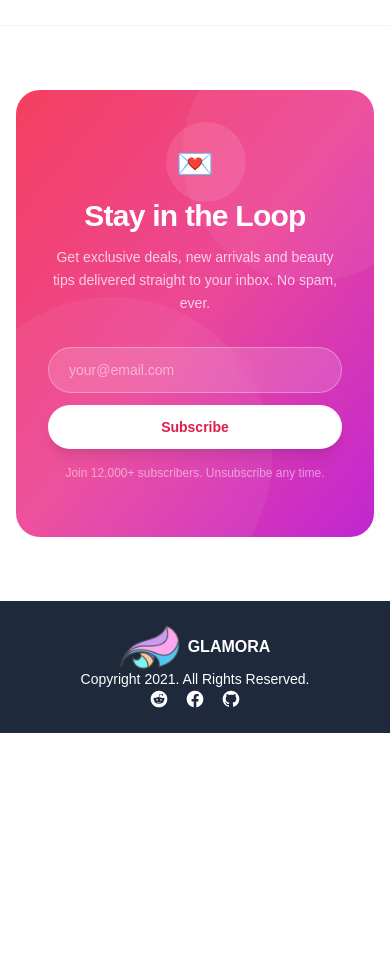
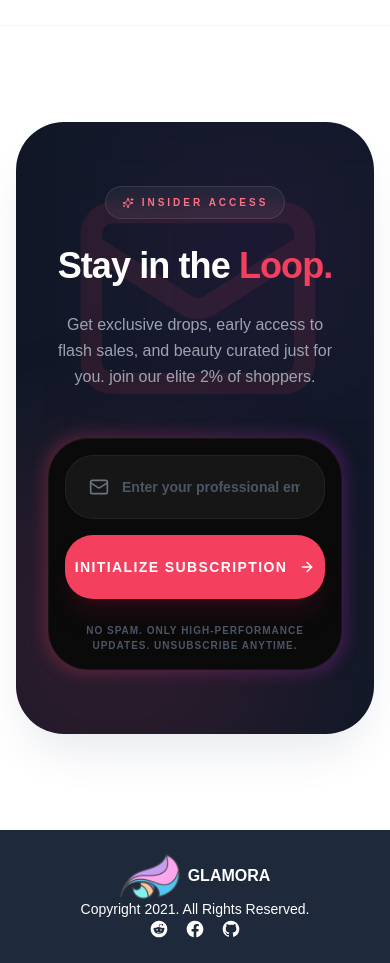
Before and after one commit to Rime-Islam/glamora-frontent, a Next.js app: page / in a window 390 px wide. Shown: the part 8460-9423 px from the top of the page. Before the commit the page ends 9193 px from the top, so only its background shows below. Built offline with nearby package versions, Linux system fonts and the light colour scheme; no server answers.

Commit message:
last update

```diff
--- a/package.json
+++ b/package.json
@@ -35,6 +35,7 @@
     "react-icons": "^5.4.0",
     "react-redux": "^9.2.0",
     "react-responsive": "^10.0.0",
+    "sharp": "^0.34.5",
     "sonner": "^1.7.1",
     "swiper": "^11.1.15",
     "tailwind-merge": "^2.5.5",
--- a/src/app/(dashboard)/admin/manage-category/AddCategory.tsx
+++ b/src/app/(dashboard)/admin/manage-category/AddCategory.tsx
@@ -104,7 +104,7 @@ const AddCategory = ({ categories }: { categories: ICategory[] }) => {
                                     <Layers className="w-40 h-40" />
                                 </div>
 
-                                <div className="relative z-10 flex flex-col h-full">
+                                <div className="relative flex flex-col h-full">
                                     <div className="flex items-center justify-between mb-6">
                                         <div className="w-12 h-12 rounded-2xl bg-gray-50 text-gray-400 flex items-center justify-center group-hover:bg-rose-50 group-hover:text-rose-500 transition-all">
                                             <Layers className="w-6 h-6" />
--- a/src/app/(dashboard)/vendor/review-rating/Reply.tsx
+++ b/src/app/(dashboard)/vendor/review-rating/Reply.tsx
@@ -44,7 +44,7 @@ const Reply = ({ id }: { id: string }) => {
                  <CInput
                     name="vendorReply"
                     label="Internal Response Message"
-                    placeholder="e.g. Thank you for your feedback! We're thrilled you enjoyed the product..."
+                    placeHolder="e.g. Thank you for your feedback! We're thrilled you enjoyed the product..."
                  />
                  <p className="mt-3 text-[10px] text-gray-400 font-bold uppercase tracking-widest leading-relaxed">
                     Personalized replies significantly increase customer retention and shop trust.
--- a/src/components/design/News.tsx
+++ b/src/components/design/News.tsx
@@ -2,6 +2,8 @@
 
 import { toast } from "sonner";
 import { useState } from "react";
+import { motion } from "framer-motion";
+import { Send, Mail, Sparkles, ArrowRight } from "lucide-react";
 
 const News = () => {
   const [email, setEmail] = useState("");
@@ -10,38 +12,75 @@ const News = () => {
   const handleNewsEmail = (e: React.FormEvent<HTMLFormElement>) => {
     e.preventDefault();
     setTimeout(() => {
-      toast.success("You've successfully subscribed to our newsletter! 🎉");
+      toast.success("Welcome to the inner circle! ✨");
       setSubscribed(true);
       setEmail("");
     }, 800);
   };
 
   return (
-    <section className="bg-white py-16">
+    <section className="bg-white py-24 relative overflow-hidden">
       <div className="max-w-7xl mx-auto px-4 xl:px-0">
-        <div className="relative overflow-hidden rounded-3xl bg-gradient-to-br from-rose-500 via-pink-500 to-fuchsia-600 px-8 py-14 md:px-16 text-white">
-          {/* Decorative circles */}
-          <div className="absolute -top-16 -right-16 w-64 h-64 rounded-full bg-white/5" />
-          <div className="absolute -bottom-20 -left-16 w-80 h-80 rounded-full bg-white/5" />
-          <div className="absolute top-8 right-32 w-20 h-20 rounded-full bg-white/10" />
+        <motion.div
+          initial={{ opacity: 0, y: 20 }}
+          whileInView={{ opacity: 1, y: 0 }}
+          viewport={{ once: true }}
+          transition={{ duration: 0.8 }}
+          className="relative overflow-hidden rounded-[3rem] md:rounded-[4rem] bg-gray-900 px-8 py-16 md:px-20 md:py-24 text-white shadow-2xl shadow-gray-200"
+        >
+          {/* Decorative background elements */}
+          <div className="absolute top-0 right-0 p-12 opacity-10 group-hover:rotate-12 transition-transform duration-1000">
+            <Mail className="w-64 h-64 text-rose-500" />
+          </div>
+          <div className="absolute -bottom-24 -left-24 w-96 h-96 rounded-full bg-rose-500/10 blur-3xl" />
+          <div className="absolute top-0 right-0 w-64 h-64 bg-fuchsia-500/5 blur-3xl" />
 
-          <div className="relative z-10 max-w-xl mx-auto text-center">
-            <span className="inline-block text-3xl mb-4">💌</span>
-            <h2 className="text-3xl md:text-4xl font-extrabold mb-3 tracking-tight">
-              Stay in the Loop
+          <div className="relative z-10 flex flex-col lg:flex-row items-center justify-between gap-12 lg:gap-20">
+            {/* Content Side */}
+            <div className="text-center lg:text-left max-w-xl">
+              <motion.div
+                initial={{ opacity: 0, scale: 0.8 }}
+                whileInView={{ opacity: 1, scale: 1 }}
+                viewport={{ once: true }}
+                className="inline-flex items-center gap-2 bg-white/5 backdrop-blur border border-white/10 text-rose-400 text-[10px] font-black uppercase tracking-[0.3em] rounded-full px-4 py-2 mb-6"
+              >
+                <Sparkles className="w-3 h-3" />
+                Insider Access
+              </motion.div>
+
+              <h2 className="text-4xl md:text-5xl font-black mb-6 tracking-tight leading-tight">
+                Stay in the <span className="text-rose-500">Loop.</span>
               </h2>
-            <p className="text-white/75 text-sm md:text-base leading-relaxed mb-8">
-              Get exclusive deals, new arrivals and beauty tips delivered straight to your inbox. No spam, ever.
+              <p className="text-gray-400 text-base md:text-lg leading-relaxed mb-0 font-medium">
+                Get exclusive drops, early access to flash sales, and beauty curated just for you. join our elite 2% of shoppers.
               </p>
+            </div>
 
+            {/* Form Side */}
+            <div className="w-full max-w-md">
               {subscribed ? (
-              <div className="flex items-center justify-center gap-3 bg-white/20 backdrop-blur rounded-full py-4 px-6 text-white font-semibold">
-                <span className="text-xl">✅</span>
-                You&apos;re subscribed! Welcome to the Glamora family.
+                <motion.div
+                  initial={{ opacity: 0, scale: 0.9 }}
+                  animate={{ opacity: 1, scale: 1 }}
+                  className="bg-emerald-500/10 border border-emerald-500/20 backdrop-blur-xl rounded-[2.5rem] p-8 text-center"
+                >
+                  <div className="w-16 h-16 bg-emerald-500 text-white rounded-2xl flex items-center justify-center mx-auto mb-4 shadow-lg shadow-emerald-200/50">
+                    <Sparkles className="w-8 h-8" />
                   </div>
+                  <h3 className="text-xl font-black text-white mb-2">Registry Confirmed</h3>
+                  <p className="text-emerald-200/70 text-sm font-medium">
+                    You're now synchronized with Glamora's exclusive updates.
+                  </p>
+                </motion.div>
               ) : (
-              <form onSubmit={handleNewsEmail} className="flex flex-col sm:flex-row gap-3 max-w-md mx-auto">
-                <label htmlFor="email-address" className="sr-only">Email address</label>
+                <div className="relative group">
+                  <div className="absolute -inset-1 bg-gradient-to-r from-rose-500 to-fuchsia-600 rounded-[2.5rem] blur opacity-25 group-hover:opacity-40 transition duration-1000 group-hover:duration-200"></div>
+                  <form
+                    onSubmit={handleNewsEmail}
+                    className="relative flex flex-col gap-4 bg-[#0a0a0a] border border-white/5 p-4 rounded-[2.5rem]"
+                  >
+                    <div className="relative flex-1">
+                      <Mail className="absolute left-6 top-1/2 -translate-y-1/2 w-5 h-5 text-gray-500" />
                       <input
                         id="email-address"
                         name="email"
@@ -50,24 +89,31 @@ const News = () => {
                         required
                         value={email}
                         onChange={(e) => setEmail(e.target.value)}
-                  className="flex-1 rounded-full bg-white/15 backdrop-blur border border-white/30 px-5 py-3 text-white placeholder:text-white/50 text-sm focus:outline-none focus:ring-2 focus:ring-white/50 transition-all"
-                  placeholder="your@email.com"
+                        className="w-full h-16 rounded-[1.75rem] bg-white/5 border border-white/5 pl-14 pr-6 text-white placeholder:text-gray-600 text-sm font-bold focus:outline-none focus:border-rose-500/50 focus:ring-4 focus:ring-rose-500/10 transition-all"
+                        placeholder="Enter your professional email"
                       />
+                    </div>
                     <button
                       type="submit"
-                  className="flex-shrink-0 rounded-full bg-white text-rose-600 font-bold px-7 py-3 text-sm hover:bg-white/90 transition-colors shadow-lg hover:shadow-xl"
+                      className="w-full h-16 rounded-[1.75rem] bg-rose-500 text-white font-black text-sm uppercase tracking-widest hover:bg-rose-600 transition-all duration-300 shadow-xl shadow-rose-900/20 flex items-center justify-center gap-3 group/btn"
                     >
-                  Subscribe
+                      Initialize Subscription
+                      <ArrowRight className="w-4 h-4 group-hover/btn:translate-x-1 transition-transform" />
                     </button>
+                    <p className="text-[10px] text-gray-600 font-bold uppercase tracking-widest text-center mt-2 px-4">
+                      No spam. Only high-performance updates. Unsubscribe anytime.
+                    </p>
                   </form>
+                </div>
               )}
-
-            <p className="text-white/50 text-xs mt-4">
-              Join 12,000+ subscribers. Unsubscribe any time.
-            </p>
             </div>
           </div>
+        </motion.div>
       </div>
+
+      {/* Background decoration for the section */}
+      <div className="absolute top-1/2 left-0 -translate-y-1/2 w-64 h-64 bg-rose-50 rounded-full blur-3xl -z-10 opacity-50" />
+      <div className="absolute bottom-0 right-0 w-96 h-96 bg-gray-50 rounded-full blur-3xl -z-10 opacity-50" />
     </section>
   );
 };
```
Also changed, not shown: src/app/(main_layout)/product/[id]/ProductDetails.tsx (+18 -12 lines), src/components/ui/animated-modal.tsx (+14 -5 lines), 1 other file (tests, documents, lock files or other folders). Lines whose indentation alone changed are shown as unchanged.
